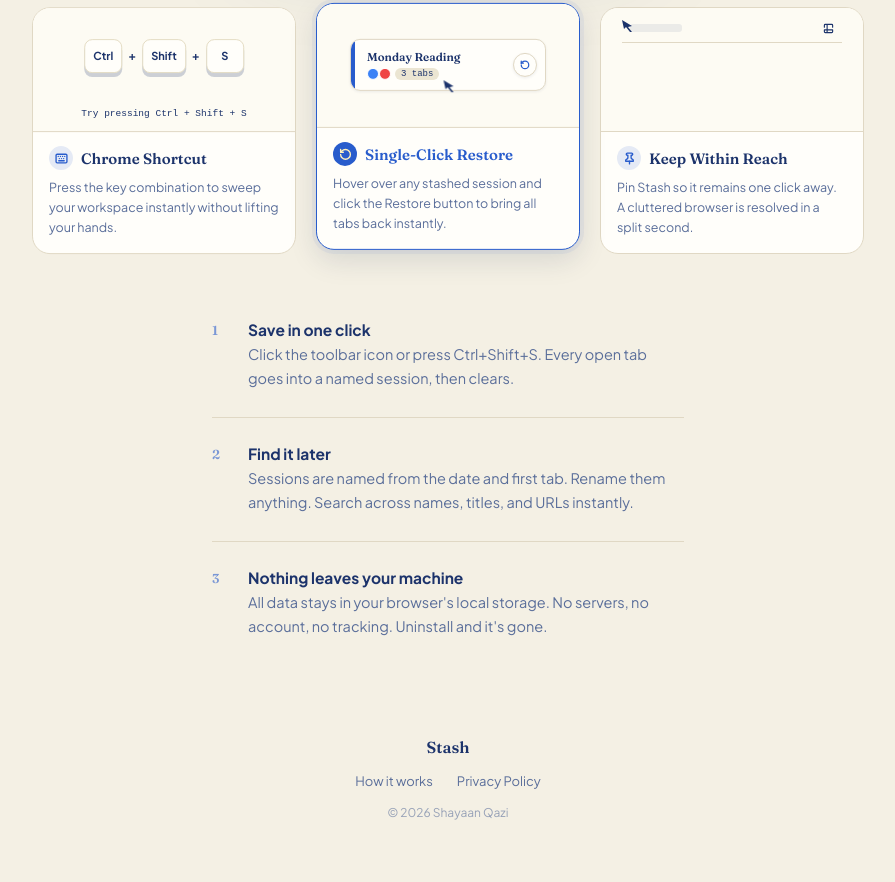
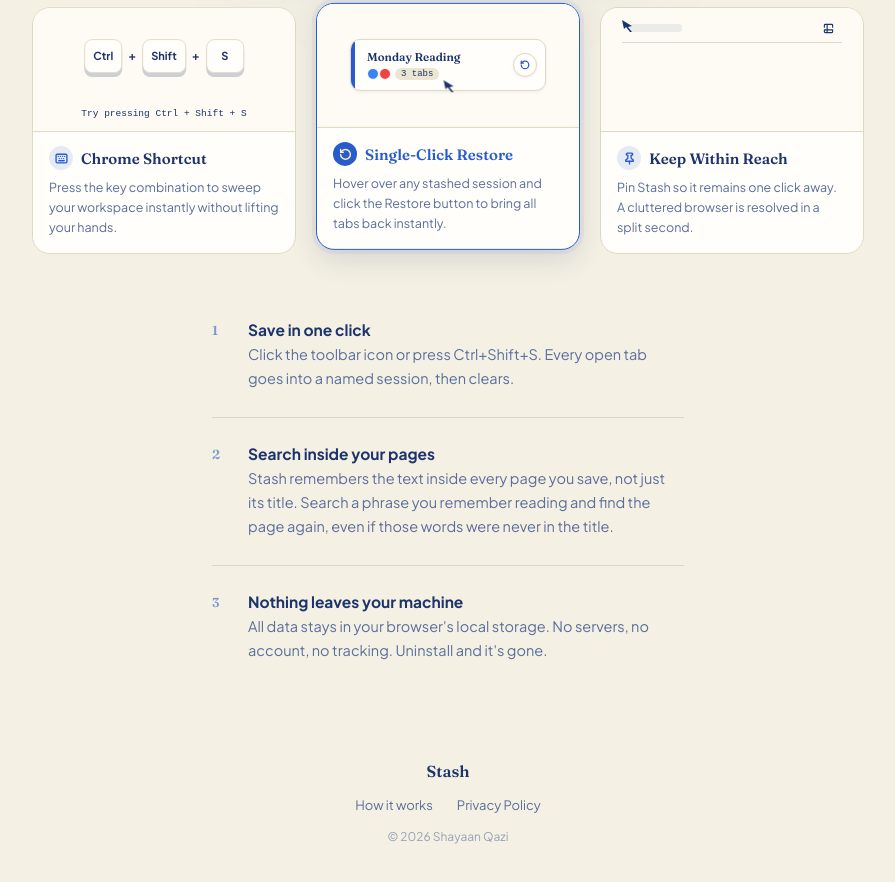
Before and after one commit to shayaanhu/stash-for-chrome, a website: page docs/index.html in a window 1280 px wide. Shown: the part 1260-2142 px from the top of the page, without its empty margins (192-1087 px from the left). Drawn offline with Linux system fonts and the light colour scheme.

Commit message:
Homepage: feature 2 now covers search inside stashed pages

```diff
--- a/docs/index.html
+++ b/docs/index.html
@@ -653,8 +653,8 @@
     <div class="feat" id="f2">
       <span class="feat-num">2</span>
       <div>
-        <div class="feat-title">Find it later</div>
-        <div class="feat-desc">Sessions are named from the date and first tab. Rename them anything. Search across names, titles, and URLs instantly.</div>
+        <div class="feat-title">Search inside your pages</div>
+        <div class="feat-desc">Stash remembers the text inside every page you save, not just its title. Search a phrase you remember reading and find the page again, even if those words were never in the title.</div>
       </div>
     </div>
     <div class="feat" id="f3">
```
